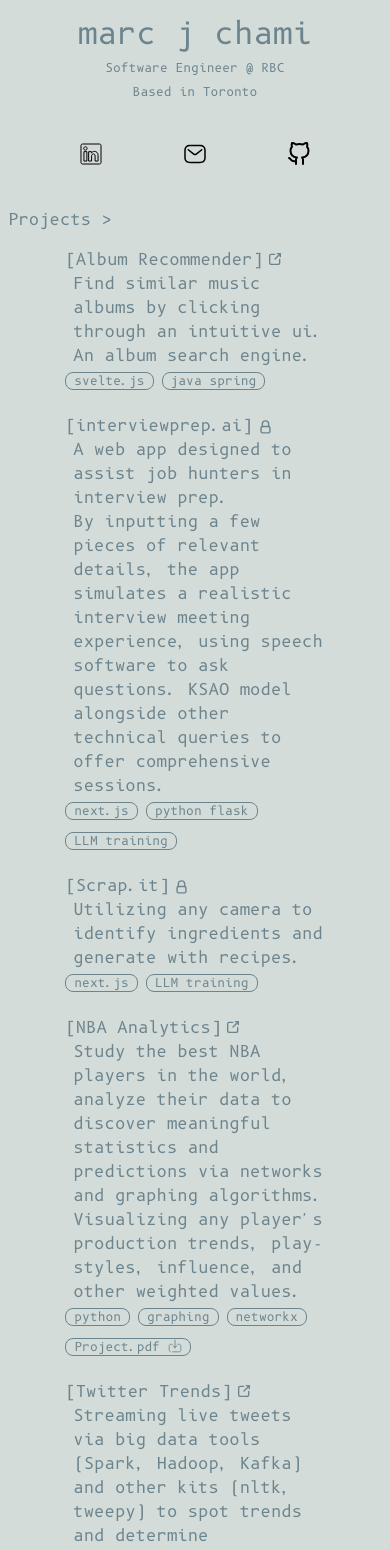
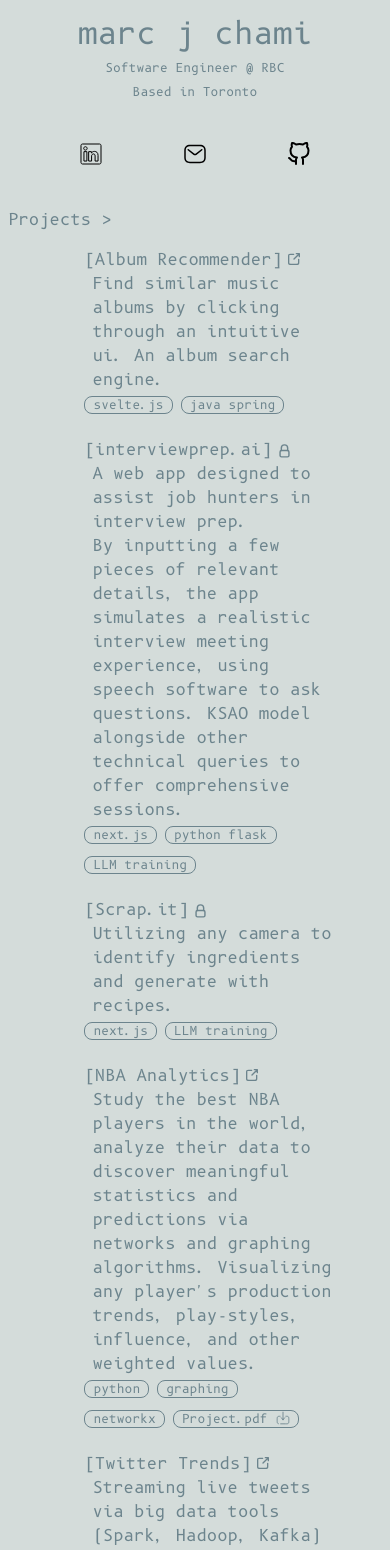
Before and after one commit to Chammar37/marcchami.com, a Next.js app: page / in a window 390 px wide. Shown: the top 1550 px of the page. Built offline with nearby package versions, Linux system fonts and the light colour scheme.

Commit message:
fix margining again on mobile

```diff
--- a/app/About.tsx
+++ b/app/About.tsx
@@ -2,7 +2,7 @@ const About = () => {
 
     return (
         <div className="flex-col space-y-4 text-primary"> <br></br> <span className=""> About {'>'} </span>
-            <div className="ml-3/20 mr-3/20 text-primary">
+            <div className="ml-2/10 mr-3/20 md:ml-3/20 md:mr-3/20 text-primary">
 
 
                 <p >
@@ -13,8 +13,10 @@ const About = () => {
 
                 </p>
                 <br></br><br></br>
-                <p>\\ GET TO KNOW ME MORE \\</p> <br></br>
+                </div>
+                <p className="ml-1/10 mr-1/10 text-primary">\\ GET TO KNOW ME MORE //</p> <br></br>
 
+                <div className="ml-2/10 mr-3/20 md:ml-3/20 md:mr-3/20 text-primary">
 
                     <p>
                     My unique background blending the discipline of martial arts with creativity of music, has shaped my approach to overcoming challenges.
@@ -28,13 +30,13 @@ const About = () => {
                         <br></br>
                         <span className="text-xs"> - Lex Fridman </span>
                     </blockquote>
-
+                </div>
 
                 <br></br>
                 <br></br>
                 <br></br>
                 <br></br>
-            </div>
+
         </div>
 
     );
--- a/app/Projects.tsx
+++ b/app/Projects.tsx
@@ -2,7 +2,7 @@ const Projects = () => {
     return (
         <div className="flex-col space-y-4 text-primary">
         <span className=""> Projects {'>'} </span>
-            <div className="ml-3/20 mr-3/20 text-primary ">
+            <div className="ml-2/10 mr-3/20 md:ml-3/20 md:mr-3/20 text-primary ">
                 <div> [Album Recommender]
                     <form target="_blank" action="https://github.com/Chammar37/Album-Recommender" className="inline-block">
                             <button >
@@ -22,7 +22,7 @@ const Projects = () => {
             </div>
             {/* leading-6 text-gray-600 whitespace-no-wrap bg-white border border-gray-200 rounded-md shadow-sm hover:bg-gray-50 focus:outline-none focus:shadow-none"> */}
 
-            <div className="ml-3/20 mr-3/20 text-primary" >
+            <div className="ml-2/10 mr-3/20 md:ml-3/20 md:mr-3/20 text-primary" >
                 <div>[interviewprep.ai]
                 <form target="_blank" action="https://github.com/indeep99/interview-preparation" className="inline-block">
                     <button><svg className="inline-block ml-1" height="17" width="17" viewBox="0 0 24 24" fill="none" xmlns="http://www.w3.org/2000/svg"><g id="SVGRepo_bgCarrier" stroke-width="0"></g><g id="SVGRepo_tracerCarrier" stroke-linecap="round" stroke-linejoin="round"></g><g id="SVGRepo_iconCarrier"> <rect x="5.73685" y="12.0526" width="12.5263" height="8.94737" rx="2" stroke="#6C848D" stroke-width="2" stroke-linecap="round" stroke-linejoin="round"></rect> <path d="M7.52631 12.0526V8.47368C7.52631 6.00294 9.52924 4 12 4C14.4707 4 16.4737 6.00294 16.4737 8.47368V12.0526" stroke="#6C848D" stroke-width="2" stroke-linecap="round" stroke-linejoin="round"></path> </g></svg></button>
@@ -45,7 +45,7 @@ const Projects = () => {
                 </div>
             </div>
 
-            <div className="ml-3/20 mr-3/20 text-primary ">
+            <div className="ml-2/10 mr-3/20 md:ml-3/20 md:mr-3/20 text-primary ">
                 <div> [Scrap.it]
                 <form target="_blank" action="https://github.com/Chammar37/Scrap.it" className="inline-block">
                     <button><svg className="inline-block ml-1" height="17" width="17" viewBox="0 0 24 24" fill="none" xmlns="http://www.w3.org/2000/svg"><g id="SVGRepo_bgCarrier" stroke-width="0"></g><g id="SVGRepo_tracerCarrier" stroke-linecap="round" stroke-linejoin="round"></g><g id="SVGRepo_iconCarrier"> <rect x="5.73685" y="12.0526" width="12.5263" height="8.94737" rx="2" stroke="#6C848D" stroke-width="2" stroke-linecap="round" stroke-linejoin="round"></rect> <path d="M7.52631 12.0526V8.47368C7.52631 6.00294 9.52924 4 12 4C14.4707 4 16.4737 6.00294 16.4737 8.47368V12.0526" stroke="#6C848D" stroke-width="2" stroke-linecap="round" stroke-linejoin="round"></path> </g></svg></button>
@@ -62,7 +62,7 @@ const Projects = () => {
                 </div>
             </div>
 
-            <div className="ml-3/20 mr-3/20 text-primary ">
+            <div className="ml-2/10 mr-3/20 md:ml-3/20 md:mr-3/20 text-primary ">
                 <div> [NBA Analytics]
                     <form target="_blank" action="https://github.com/Chammar37/NBA-Analytics" className="inline-block">
                             <button>
@@ -92,7 +92,7 @@ const Projects = () => {
                 </div>
             </div>
 
-            <div className="ml-3/20 mr-3/20 text-primary ">
+            <div className="ml-2/10 mr-3/20 md:ml-3/20 md:mr-3/20 text-primary ">
                 <div> [Twitter Trends]
                     <form target="_blank" action="https://github.com/Chammar37/Twitter-Sentimental-Analysis" className="inline-block">
                         <button><svg className="inline-block ml-1 mb-1" width="16" height="16"viewBox="0 0 24 24" fill="none" xmlns="http://www.w3.org/2000/svg"><g id="SVGRepo_bgCarrier" stroke-width="0"></g><g id="SVGRepo_tracerCarrier" stroke-linecap="round" stroke-linejoin="round"></g><g id="SVGRepo_iconCarrier"> <path d="M20 4L12 12M20 4V8.5M20 4H15.5M19 12.5V16.8C19 17.9201 19 18.4802 18.782 18.908C18.5903 19.2843 18.2843 19.5903 17.908 19.782C17.4802 20 16.9201 20 15.8 20H7.2C6.0799 20 5.51984 20 5.09202 19.782C4.71569 19.5903 4.40973 19.2843 4.21799 18.908C4 18.4802 4 17.9201 4 16.8V8.2C4 7.0799 4 6.51984 4.21799 6.09202C4.40973 5.71569 4.71569 5.40973 5.09202 5.21799C5.51984 5 6.07989 5 7.2 5H11.5" stroke="#6C848D" stroke-width="2" stroke-linecap="round" stroke-linejoin="round"></path> </g></svg></button>
--- a/tailwind.config.ts
+++ b/tailwind.config.ts
@@ -10,7 +10,9 @@ const config: Config = {
     extend: {
       margin:
       {
+        '1/10': '10%',
         '3/20': '15%',
+        '2/10': '20%',
       },
     },
     colors: {
```
Lines whose indentation alone changed are shown as unchanged.
